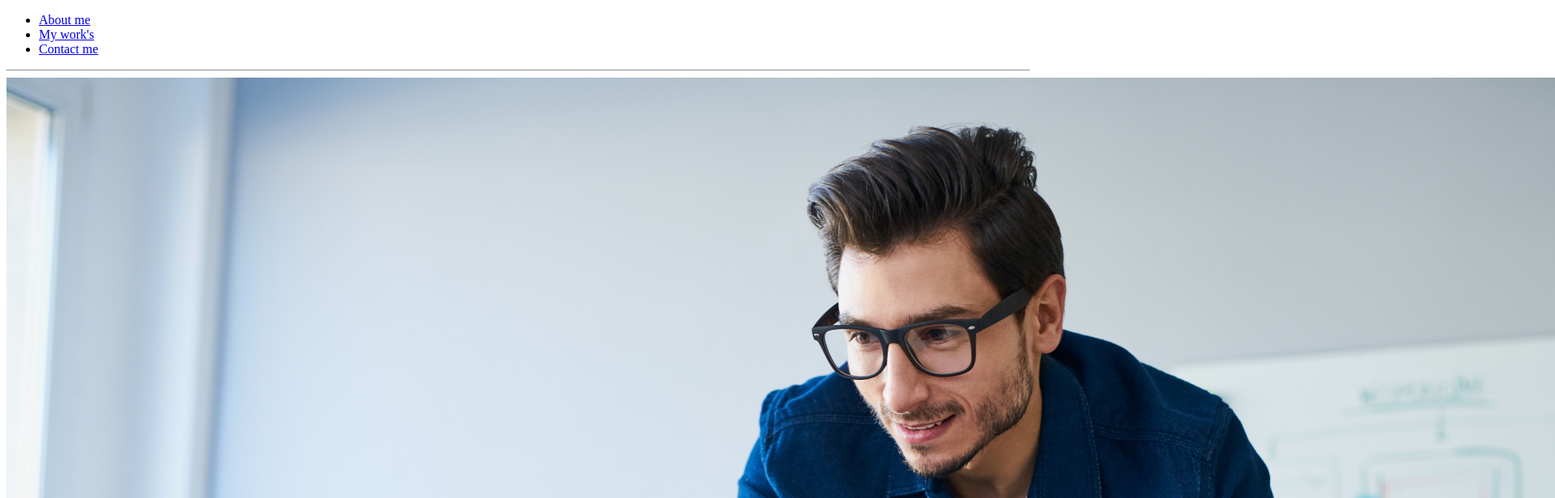
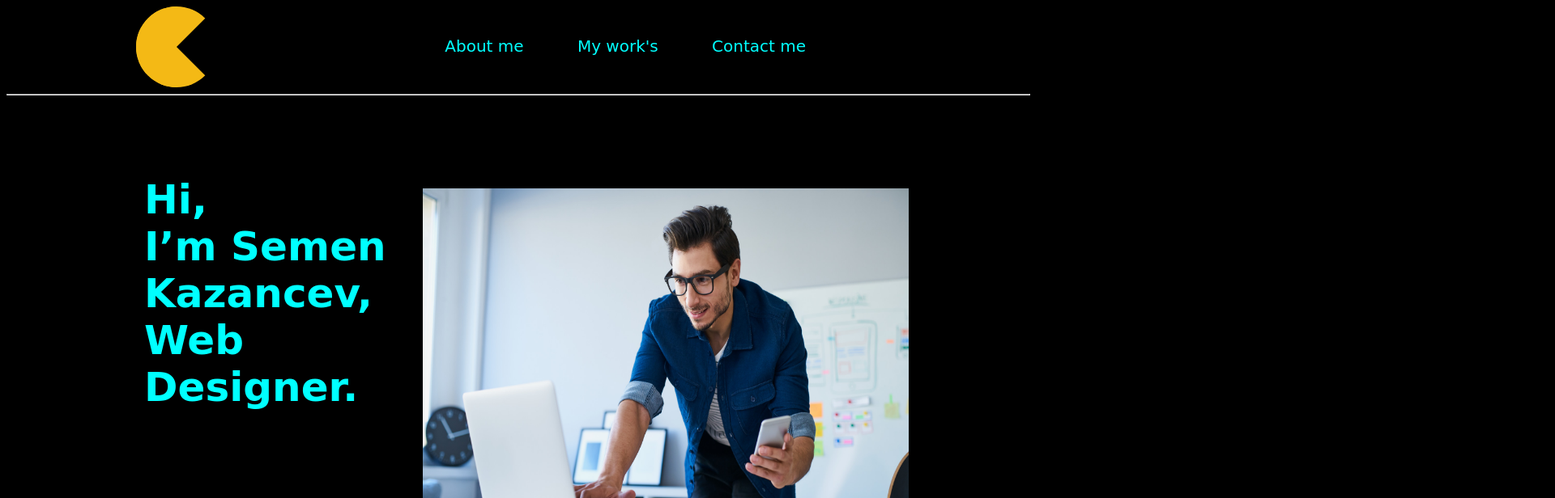
Before and after one commit to monkwxve/sheesh, a plain HTML site: page index.html in a window 1280 px wide. Shown: the top 616 px of the page at 81% size, 1920 px wide, since content can reach past the window. Drawn offline with Linux system fonts and the light colour scheme.

Commit message:
Update index.html

```diff
--- a/index.html
+++ b/index.html
@@ -1,7 +1,7 @@
 <!DOCTYPE html>
 <html lang="en">
 <head>
-    <link rel="stylesheet" href="sheesh/css/style.css>
+    <link rel="stylesheet" href="./css/style.css">
     <meta charset="UTF-8">
     <meta http-equiv="X-UA-Compatible" content="IE=edge">
     <meta name="viewport" content="width=device-width, initial-scale=1.0">
```
